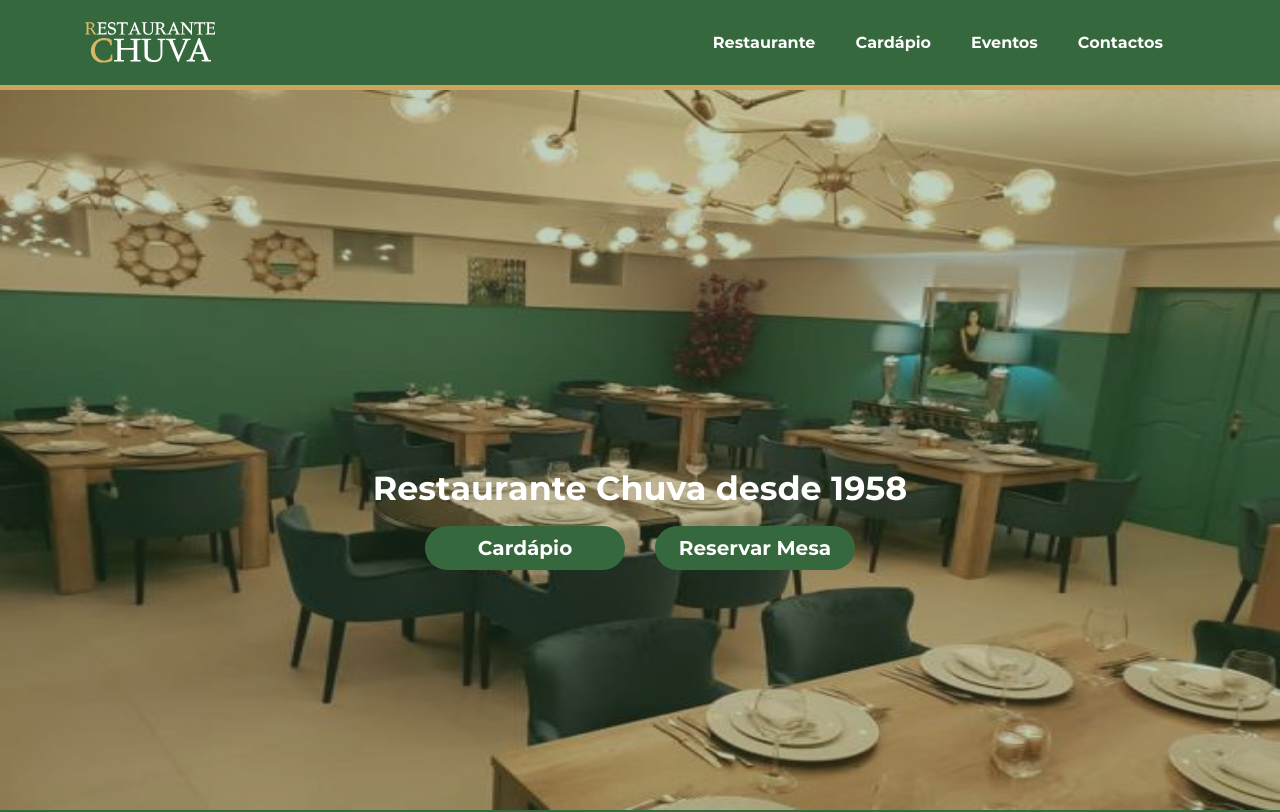
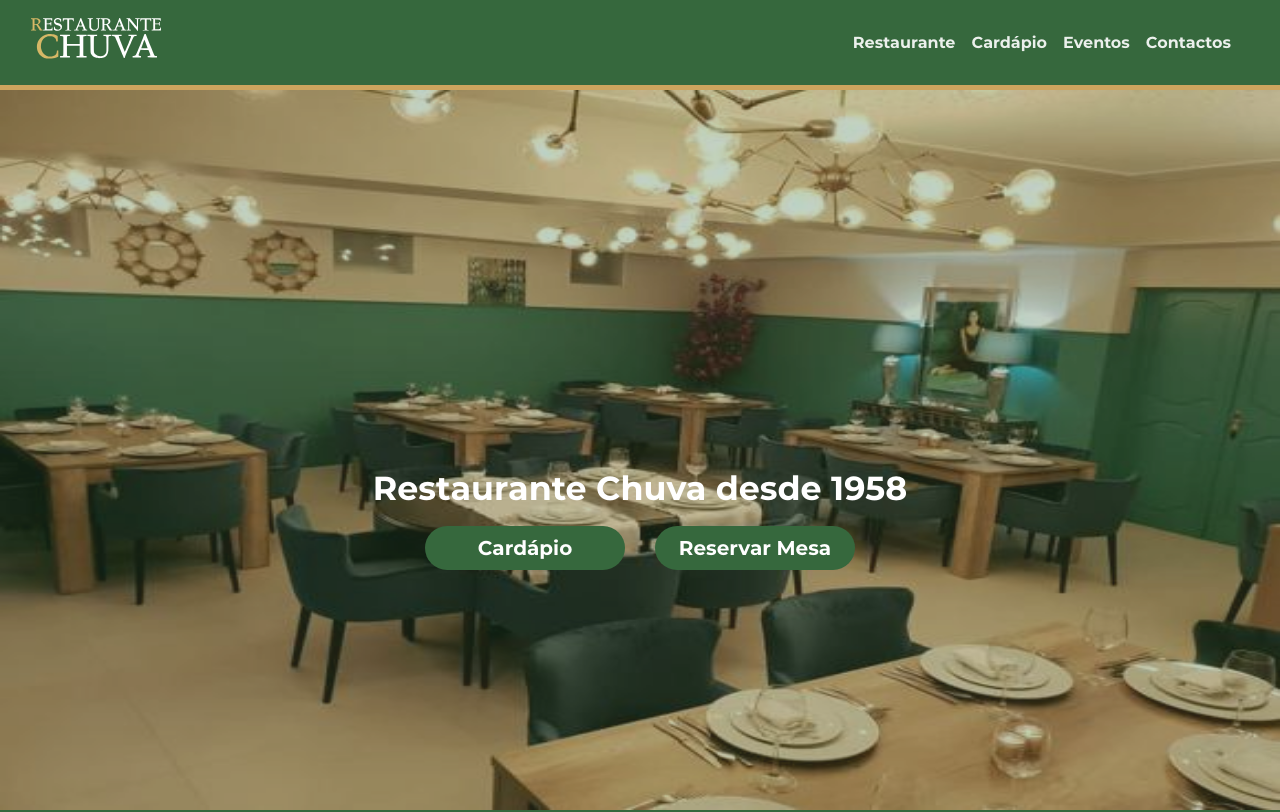
Before and after one commit to jhssilva/RestauranteChuva, a React (Create React App) app in the folder my-app/: page / in a window 1280 px wide. Shown: the top 812 px of the page. Built offline with nearby package versions, Linux system fonts and the light colour scheme.

Commit message:
Small fix - navbar
Nav bar fix. There was an issue with navbar on mobile that was fixed.

```diff
--- a/my-app/src/App.css
+++ b/my-app/src/App.css
@@ -149,6 +149,31 @@ h2 {
 
 .navbar-bars {
   color: #ffffff;
+}
+
+.navbar-container{
+  display: flex;
+  width: 100%;
+}
+
+.navbar-container .col-sm-9{
+  display: flex;
+  flex-direction: column;
+  align-items: flex-end;
+}
+
+.navbar-container .navbar-toggler{
+  width: 75px;
+}
+
+.navbar-collapse .nav{
+  align-items: flex-end;
+}
+
+.navbar-collapse{
+  background-color: rgb(54, 104, 61);
+  opacity: 0.9;
+  padding: 10px;
 }
 
 /*--------------------------------------------------------------
--- a/my-app/src/components/Navbar.jsx
+++ b/my-app/src/components/Navbar.jsx
@@ -14,7 +14,7 @@ const navItemList = [
 const NavItem = (props) => {
   const { hrefValue, description } = props;
   return (
-    <li className="nav-item pr-4">
+    <li className="nav-item">
       <a className="nav-link navbar-text" href={hrefValue}>
         {description}
       </a>
@@ -44,11 +44,13 @@ const SupportedContent = () => {
 const Navbar = () => {
   return (
     <nav className="navbar navbar-expand-lg navbar-custom sticky-top py-3">
-      <div className="container">
+      <div className="navbar-container">
+        <div className="col-sm-3">
           <a className="navbar-brand" href="#slide-global">
             <img src={Logo} className="navbar-logo" alt="logo" />
           </a>
-
+        </div>
+        <div className="col-sm-9">
           <Button
             className="navbar-toggler"
             data-toggle="collapse"
@@ -61,6 +63,7 @@ const Navbar = () => {
           </Button>
           <SupportedContent />
         </div>
+      </div>
     </nav>
   );
 };
```
Lines whose indentation alone changed are shown as unchanged.
